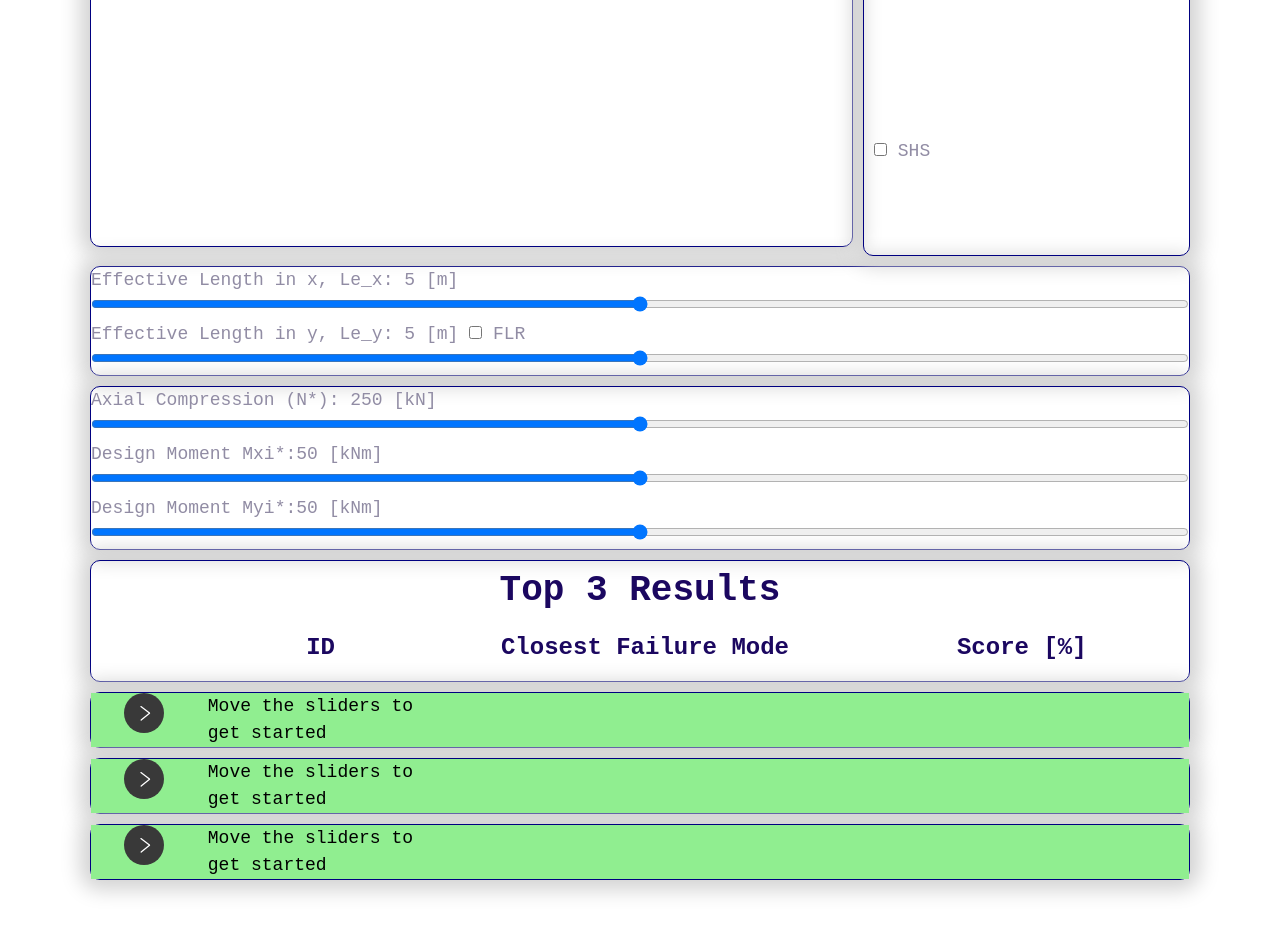
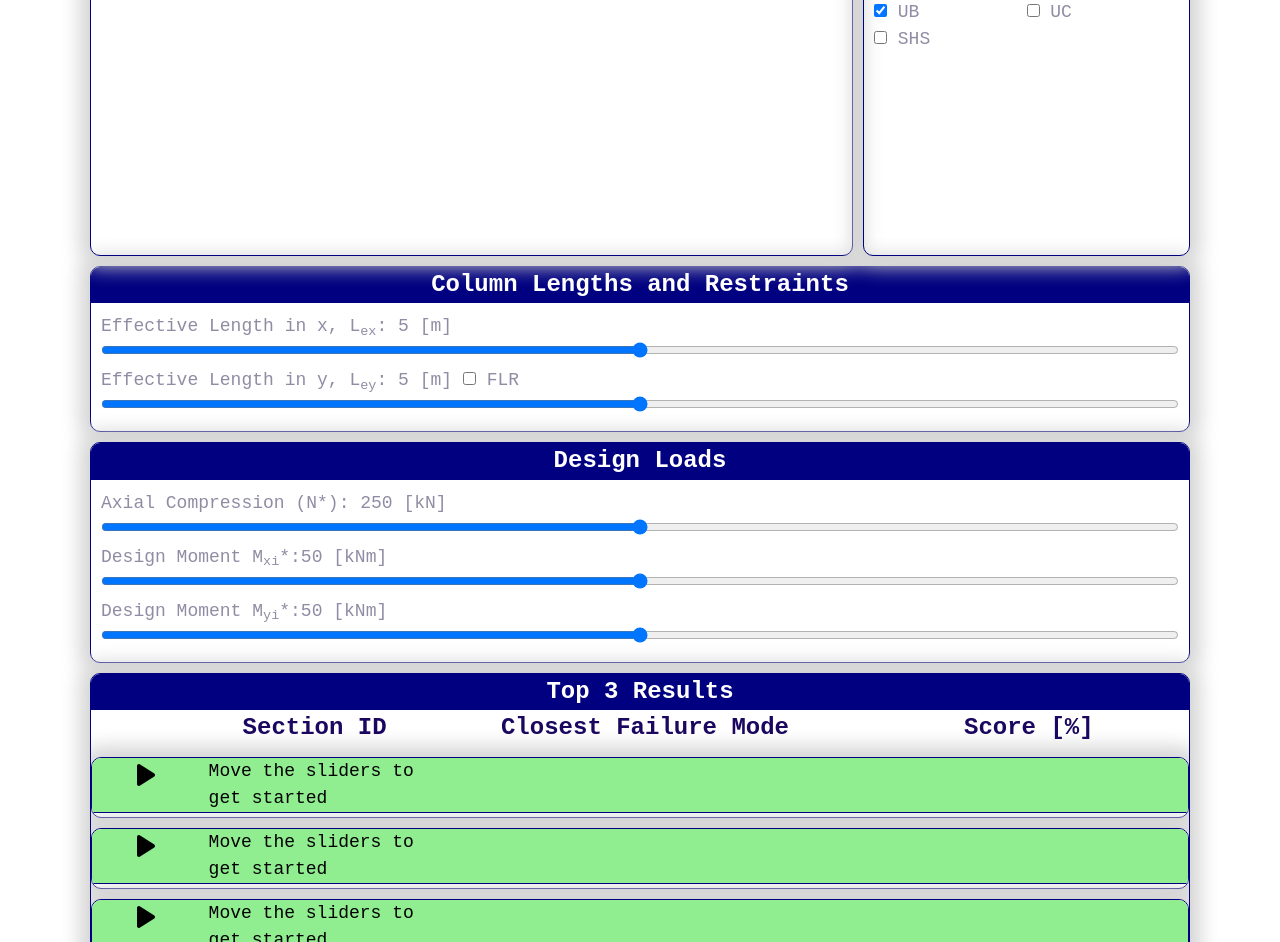
Before and after one commit to GabrielGarayalde/structoptima-website, a website built with Vite: page apps/column-design.html in a window 1280 px wide. Shown: the part 650-1592 px from the top of the page. Built offline with nearby package versions, Linux system fonts and the light colour scheme.

Commit message:
minor column-design formatting changes

```diff
--- a/apps/column-design.html
+++ b/apps/column-design.html
@@ -50,9 +50,16 @@
       </div>
 
       <section class="grid grid--70-30">
-        <div class="canvas">
+        <div class="canvas border-style">
           <canvas id="column-design-canvas"></canvas>
         </div>
+        <div class="save-group border-style">
+          <div>print button</div>
+          <div>save button</div>
+        </div>
+        <div class="border-style">
+          <div class="results-card-header"><h3>Steel Section</h3></div>
+
           <div class="radio-group">
             <div class="radio-item">
               <label>
@@ -86,11 +93,15 @@
               </label>
             </div>
           </div>
+        </div>
       </section>
-      <div class="slider-group border-style">
+      <div class="border-style">
+        <div class="results-card-header"><h3>Column Lengths and Restraints</h3></div>
+
+        <div class="slider-group ">
           <div class="slider-item">
             <div>
-            Effective Length in x, Le_x: <span id="LexRangeValue">5</span>
+              Effective Length in x, L<sub>ex</sub>: <span id="LexRangeValue">5</span>
               [m]
             </div>
             <input
@@ -106,7 +117,7 @@
           </div>
           <div class="slider-item">
             <span>
-            Effective Length in y, Le_y: <span id="LeyRangeValue">5</span>
+              Effective Length in y, L<sub>ey</sub>: <span id="LeyRangeValue">5</span>
               [m]
             </span>
             <span class="radio-item">
@@ -127,8 +138,12 @@
             />
           </div>
         </div>
+      </div>
 
-      <div class="slider-group border-style">
+      <div class="border-style">
+        <div class="results-card-header"><h3>Design Loads</h3></div>
+
+        <div class="slider-group ">
           <div class="slider-item">
             <div>
               Axial Compression (N*): <span id="NRangeValue">250</span> [kN]
@@ -146,7 +161,7 @@
           </div>
           <div class="slider-item">
             <div>
-            Design Moment Mxi*:<span id="MxiRangeValue">50</span>
+              Design Moment M<sub>xi</sub>*:<span id="MxiRangeValue">50</span>
               [kNm]
             </div>
             <input
@@ -162,7 +177,7 @@
           </div>
           <div class="slider-item">
             <div>
-            Design Moment Myi*:<span id="MyiRangeValue">50</span>
+              Design Moment M<sub>yi</sub>*:<span id="MyiRangeValue">50</span>
               [kNm]
             </div>
             <input
@@ -177,26 +192,55 @@
             />
           </div>
         </div>
+      </div>
 
-      <div class="results-header border-style">
-        <div class="results-title">
-          <h1>Top 3 Results</h1>
-        </div>
-        <div class="results-parameters grid grid--1x4">
+      <div class="border-style">
+        <div class="results-card-header"><h3>Top 3 Results</h3></div>
+        <div class="results-parameters grid grid--1x4 grid--centred">
           <div class="results-parameters-items"></div>
-          <div class="results-parameters-items"><h3>ID</h3></div>
+          <div class="results-parameters-items"><h3>Section ID</h3></div>
           <div class="results-parameters-items">
             <h3>Closest Failure Mode</h3>
           </div>
           <div class="results-parameters-items"><h3>Score [%]</h3></div>
         </div>
+        <div class="collapsible results-item border-style">
+          <div class="collapsible__header results-sub-item results-sub-item-header grid grid--1x4 green-color">
+            <img
+              class="icon--small collapsible__chevron"
+              src="../images/icons8-triangle-24.png"
+              alt=""
+            />
+            <span class="results-id">Move the sliders to get started</span>
+            <span class="results-text"></span>
+            <span class="results-score"></span>
           </div>
+          <div class="collapsible__content results-sub-item results-sub-item-content grid grid--1x4 green-color">
+
+            <span class="results-text"></span>
+            <span class="results-score"></span>
+          </div>
+          <div class="collapsible__content results-sub-item results-sub-item-content grid grid--1x4 green-color">
+            <span class="results-text"></span>
+            <span class="results-score"></span>
+          </div>
+          <div class="collapsible__content results-sub-item results-sub-item-content grid grid--1x4 green-color">
+            <span class="results-text"></span>
+            <span class="results-score"></span>
+          </div>
+          <div class="collapsible__content results-sub-item results-sub-item-content grid grid--1x4 green-color">
+            <span class="results-text"></span>
+            <span class="results-score"></span>
+          </div>
+        </div>
+
+
 
       <div class="collapsible results-item border-style">
         <div class="collapsible__header results-sub-item results-sub-item-header grid grid--1x4 green-color">
           <img
-            class="icon icon--white collapsible__chevron"
-            src="../images/chevron.svg"
+            class="icon--small collapsible__chevron"
+            src="../images/icons8-triangle-24.png"
             alt=""
           />
           <span class="results-id">Move the sliders to get started</span>
@@ -223,8 +267,8 @@
       <div class="collapsible results-item border-style">
         <div class="collapsible__header results-sub-item results-sub-item-header grid grid--1x4 green-color">
           <img
-            class="icon icon--white collapsible__chevron"
-            src="../images/chevron.svg"
+            class="icon--small collapsible__chevron"
+            src="../images/icons8-triangle-24.png"
             alt=""
           />
           <span class="results-id">Move the sliders to get started</span>
@@ -248,35 +292,7 @@
           <span class="results-score"></span>
         </div>
       </div>
-      <div class="collapsible results-item border-style">
-        <div class="collapsible__header results-sub-item results-sub-item-header grid grid--1x4 green-color">
-          <img
-            class="icon icon--white collapsible__chevron"
-            src="../images/chevron.svg"
-            alt=""
-          />
-          <span class="results-id">Move the sliders to get started</span>
-          <span class="results-text"></span>
-          <span class="results-score"></span>
     </div>
-        <div class="collapsible__content results-sub-item results-sub-item-content grid grid--1x4 green-color">
-          <span class="results-text"></span>
-          <span class="results-score"></span>
-        </div>
-        <div class="collapsible__content results-sub-item results-sub-item-content grid grid--1x4 green-color">
-          <span class="results-text"></span>
-          <span class="results-score"></span>
-        </div>
-        <div class="collapsible__content results-sub-item results-sub-item-content grid grid--1x4 green-color">
-          <span class="results-text"></span>
-          <span class="results-score"></span>
-        </div>
-        <div class="collapsible__content results-sub-item results-sub-item-content grid grid--1x4 green-color">
-          <span class="results-text"></span>
-          <span class="results-score"></span>
-        </div>
-      </div>
-
     <script src="./column-design/main.js" type="module"></script>
     <script src="./column-design/colorChange.js" type="module"></script>
     <script src="../js/collapsible.js" type="module"></script>
--- a/apps/column-design/predictResult.js
+++ b/apps/column-design/predictResult.js
@@ -19,14 +19,14 @@ export function predictResult(params, selectedTypes) {
   const scores = [
     [
       "id",
-      "Member Compression Capacity Nc_x",
-      "Member Compression Capacity Nc_y",
-      "Member Moment Capacity Mb_x",
-      "Section Moment Capacity Ms_y",
-      "Reduced Section Moment Capacity Mr_x",
-      "Reduced Section Moment Capacity Mr_y",
-      "In-plane Member Moment Capacity Mi_x",
-      "In-plane Member Moment Capacity Mi_y",
+      "Member Compression Capacity Ncx",
+      "Member Compression Capacity Ncy",
+      "Member Moment Capacity Mbx",
+      "Section Moment Capacity Msy",
+      "Reduced Section Moment Capacity Mrx",
+      "Reduced Section Moment Capacity Mry",
+      "In-plane Member Moment Capacity Mix",
+      "In-plane Member Moment Capacity Miy",
       "Member Biaxial Bending Capacity",
     ],
   ];
--- a/apps/column-design/updateResults.js
+++ b/apps/column-design/updateResults.js
@@ -3,7 +3,6 @@ import colorChange from "./colorChange.js";
 const resultsItems = document.querySelectorAll(".results-item");
 
 export default function updateResults(resultsSorted) {
-  console.log(resultsSorted);
   const slicedMatrix = resultsSorted.slice(1); // Extract headers (excluding "id")
   const trimmedMatrix = slicedMatrix.map((row) => row.slice(1));
 
@@ -31,8 +30,8 @@ export default function updateResults(resultsSorted) {
     const sortedIndices = numberObjects.map((item) => item.index);
 
     scores.forEach((score, scores_index) => {
-      const value = sortedNumbers[scores_index];
-      score.textContent = value.toFixed(3);
+      const value = sortedNumbers[scores_index] * 100;
+      score.textContent = value.toFixed(2);
     });
 
     texts.forEach((text, texts_index) => {
--- a/css/styles.css
+++ b/css/styles.css
@@ -45,7 +45,7 @@ h2 {
 }
 
 h3 {
-  font-size: 2rem;
+  font-size: 1.5rem;
 }
 
 p {
@@ -172,6 +172,10 @@ a {
 
 .icon--white {
   fill: #fff;
+}
+
+.icon--small {
+  padding: 0.5rem;
 }
 
 /* Buttons */
@@ -656,6 +660,9 @@ a {
 }
 
 /* DYNUTOP */
+.canvas {
+  grid-row: 1 / span 2;
+}
 
 #canvas {
   width: 100%;
@@ -683,9 +690,6 @@ a {
 #column-design-canvas {
   width: 100%;
   height: auto;
-  border: 1.5px solid navy;
-  border-radius: 10px;
-  box-shadow: 0 0 20px 10px lightgrey;
 }
 
 /* GRID */
@@ -695,7 +699,7 @@ a {
 }
 
 .grid--70-30 {
-  grid-template-columns: 70fr 30fr;
+  grid-template: auto auto / 70fr 30fr;
 }
 
 .grid--1x4 {
@@ -703,21 +707,38 @@ a {
   justify-items: center;
 }
 
-.header {
+/* .header {
   grid-column: 1 / -1;
-}
+} */
 
 .border-style {
   border: 1.5px solid navy;
   border-radius: 10px;
   box-shadow: 0 0 20px 10px lightgrey;
   margin: 1rem 0;
+  overflow: hidden;
+}
+
+.grid .border-style {
+  margin: 0;
+}
+
+.results-card-header {
+  background-color: navy;
+}
+.results-card-header h3 {
+  margin-top: 0;
+  color: white;
+  text-align: center;
+  padding: 0.5rem 0;
+  margin: 0;
 }
 
 .slider-group {
   display: flex;
   flex-direction: column;
   justify-content: space-around;
+  padding: 1rem;
 }
 
 .slider-input {
@@ -725,13 +746,16 @@ a {
 }
 
 .radio-group {
-  display: flex;
-  flex-direction: column;
-  justify-content: space-around;
+  width: 100%;
+  height: auto;
+  display: grid;
+  grid-template-columns: 1fr 1fr;
+  grid-template-rows: 1fr 1fr;
   padding: 1rem;
-  border: 1.5px solid navy;
-  border-radius: 10px;
-  box-shadow: 0 0 20px 10px lightgrey;
+}
+
+.save-group {
+  padding: 1rem;
 }
 
 .grid--full-span {
@@ -746,11 +770,10 @@ a {
   } */
 }
 
-.results-header {
+/* .results-header {
   display: flex;
   flex-direction: column;
-  padding: 1rem;
-}
+} */
 
 .results-header h1,
 .results-header h3 {
@@ -762,14 +785,24 @@ a {
   justify-content: space-around;
 }
 
-.results-sub-item-content .results-text {
+.results-text {
   grid-column: 3 / span 1;
+  text-align: center;
+}
+
+.results-sub-item {
+  border-bottom: 1px solid navy;
 }
 
 .results-item {
   display: flex;
   flex-direction: column;
   justify-content: space-around;
+  overflow: hidden;
+}
+
+.results-parameters-items h3 {
+  margin: 0.5rem 0;
 }
 
 .red-color {
```
Also changed, not shown: images/icons8-triangle-24.png (added). Lines whose indentation alone changed are shown as unchanged.
